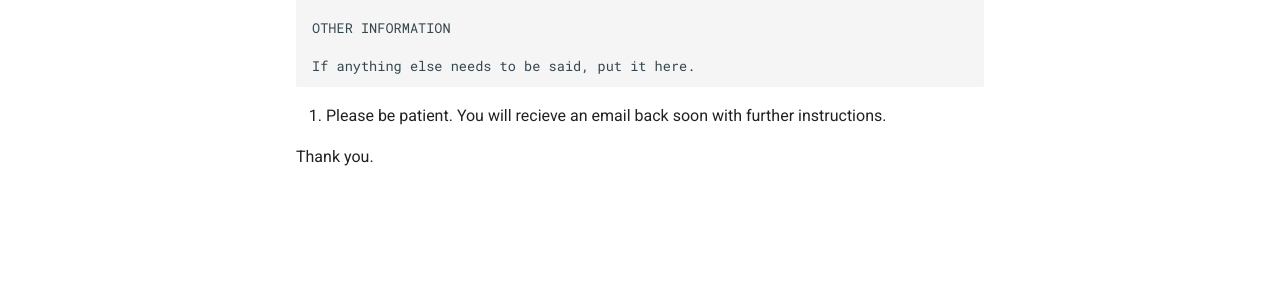
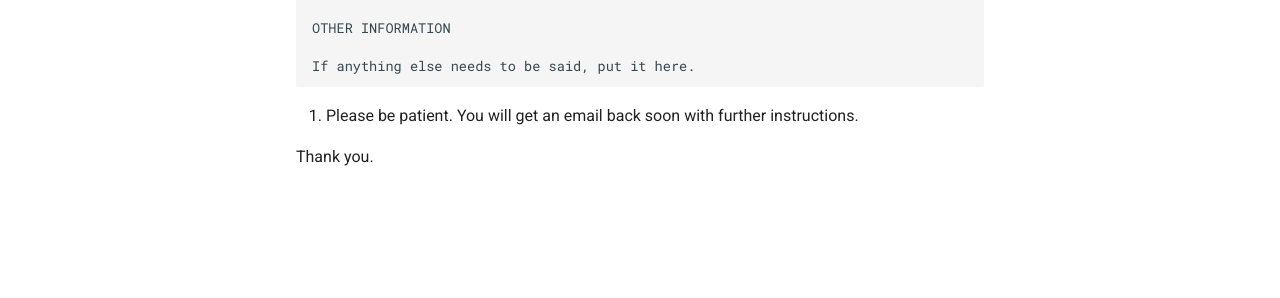
Before and after one commit to cirruslabs/cirrus-ci-docs, an MkDocs documentation site: the page built from docs/SECURITY.md, in a window 1280 px wide. Shown: the part 504-802 px from the top of the page. Built offline with MkDocs 1.6.1 and Material for MkDocs 9.7.7, drawn with Linux system fonts in a browser that asks for light colours; comment, search, counter and statistics services are not loaded.

Commit message:
spell fix

````diff
--- a/docs/SECURITY.md
+++ b/docs/SECURITY.md
@@ -19,6 +19,6 @@ If you find a security vulnerability in the Cirrus CI platform (the backend, web
   If anything else needs to be said, put it here.
   ```
 
-1. Please be patient. You will recieve an email back soon with further instructions.
+1. Please be patient. You will get an email back soon with further instructions.
 
 Thank you.
````
